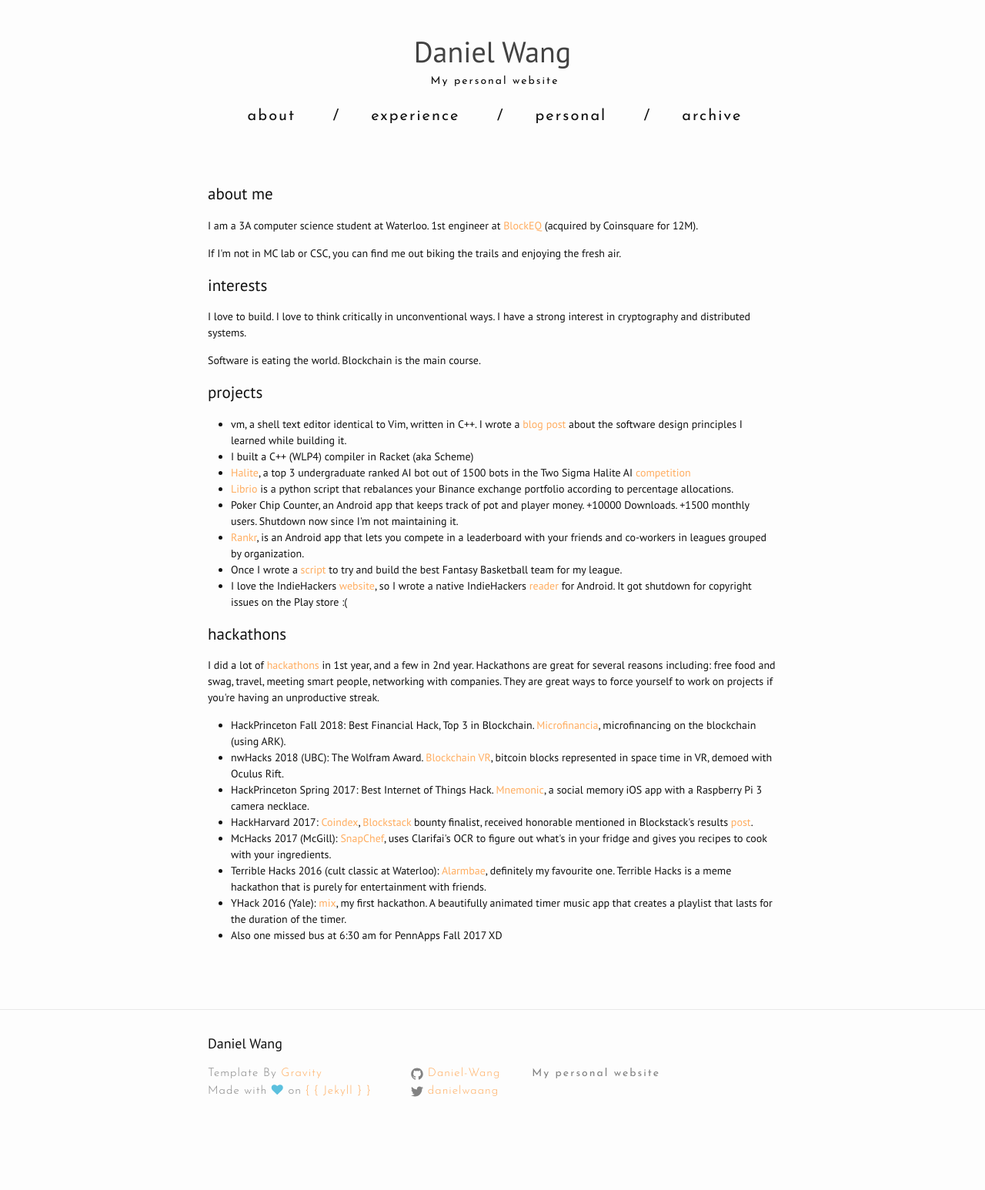
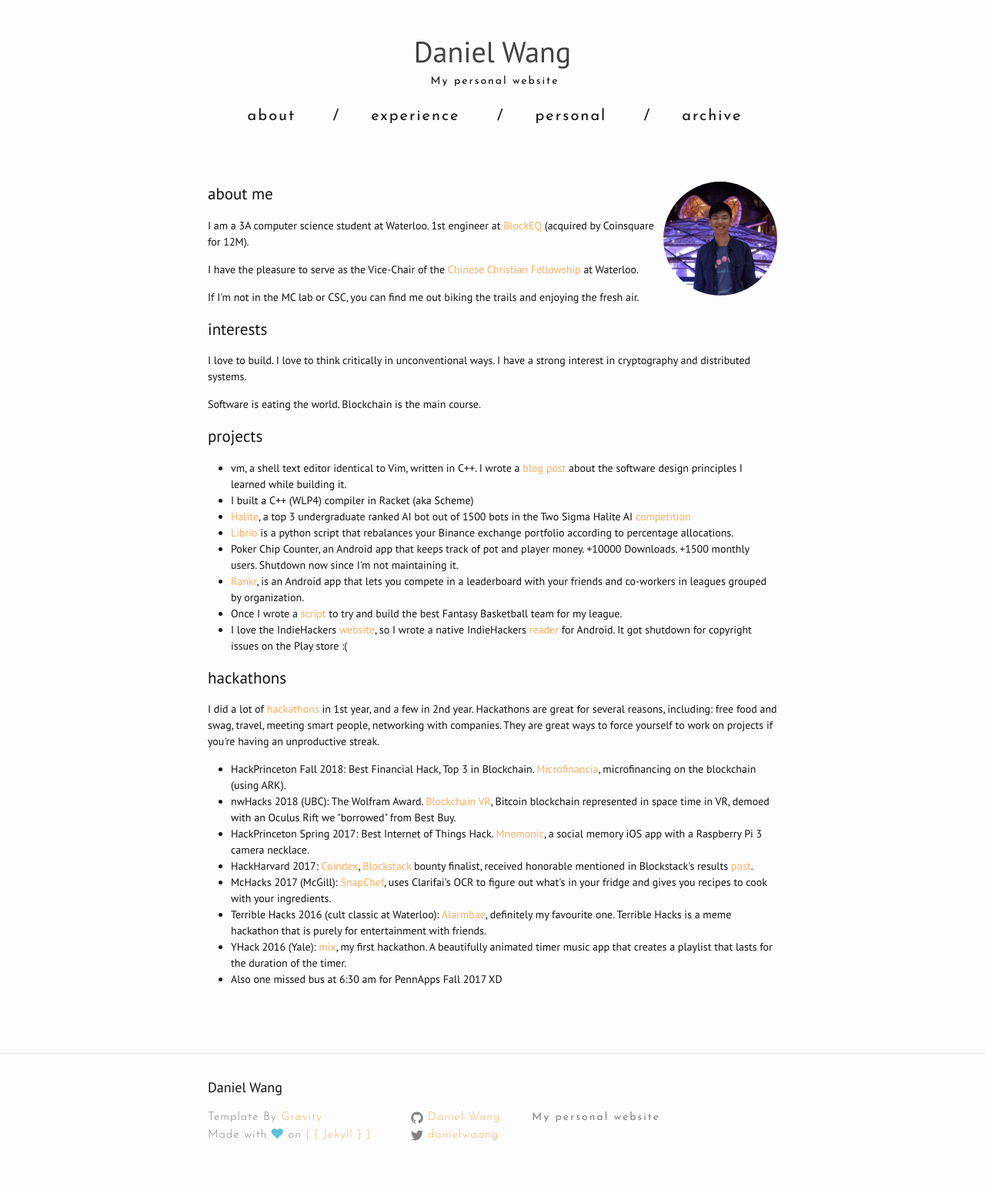
Before and after one commit to Daniel-Wang/website, a Jekyll site: the page built from index.html, in a window 1280 px wide. Shown: the whole page at 77% size. Built offline with Jekyll 4.4.1, drawn with Linux system fonts in a browser that asks for light colours; nearby versions of some CDN libraries; the list of posts is cut into pages by our own code; before the commit the page ends 1489 px from its top, so only the background shows below that.

```diff
--- a/_includes/head.html
+++ b/_includes/head.html
@@ -2,12 +2,17 @@
   <meta charset="utf-8">
   <meta http-equiv="X-UA-Compatible" content="IE=edge">
   <meta name="viewport" content="width=device-width, initial-scale=1">
+
+  <meta name="keywords" content="daniel, wang, waterloo, computer science, coder, blockeq, google, intern, blockchain, bitcoin">
 
   <title>{% if page.title %}{{ page.title | escape_once }}{% else %}{{ site.title | escape_once }}{% endif %}</title>
   <meta name="description" content="{% if page.excerpt %}{{ page.excerpt | strip_html | strip_newlines | truncate: 160 }}{% else %}{{ site.description }}{% endif %}">
   <link href='https://fonts.googleapis.com/css?family=PT+Sans:400,700,400italic,700italic|Source+Sans+Pro:400,700,200,300|Josefin+Sans:400,600,700,300' rel='stylesheet' type='text/css'>
   <link href="https://maxcdn.bootstrapcdn.com/font-awesome/4.5.0/css/font-awesome.min.css" rel="stylesheet">
 
+  <link rel="icon" type="image/png" href="favicon-32x32.png" sizes="32x32">
+  <link rel="icon" type="image/png" href="favicon-16x16.png" sizes="16x16">
+
   <link rel="stylesheet" href="{{ "/css/style.css" | prepend: site.baseurl }}">
   <link rel="canonical" href="{{ page.url | replace:'index.html','' | prepend: site.baseurl | prepend: site.url }}">
   <link rel="alternate" type="application/rss+xml" title="{{ site.title }}" href="{{ "/feed.xml" | prepend: site.baseurl | prepend: site.url }}">
--- a/css/style.scss
+++ b/css/style.scss
@@ -88,8 +88,11 @@ ul, ol, dl, figure,
  * Images
  */
 img {
-    max-width: 100%;
+    max-width: 20%;
+    max-height: 20%;
     vertical-align: middle;
+    border-radius: 50%;
+    float: right;
 }
 
 
--- a/experience.html
+++ b/experience.html
@@ -12,7 +12,7 @@ permalink: /experience/
      these companies, both technically and personally! </p>
 
   <ul>
-    <li> I'm an upcoming (Summer 2019) Software Engineering Intern at Google Cloud in New York City. </li>
+    <li> I'm an upcoming (Summer 2019) Software Engineering Intern at <a href="https://cloud.google.com/kms/">Google Cloud</a> in New York City. </li>
     <li> Software Engineer Co-op - Blockchain at <a href="https://blockeq.com/">BlockEQ</a> in Toronto.</li>
     <li> Software Engineer Co-op at <a href="https://athinkingape.com/">A Thinking Ape</a> in Vancouver. </li>
     <li> Android Developer Co-op at <a href="https://getsensibill.com/">Sensibill</a> in Toronto.</li>
--- a/index.html
+++ b/index.html
@@ -4,12 +4,13 @@ layout: default
 
 <div class="home">
 
-  <!-- Add a photo here -->
+  <img src="img/profile.jpg" alt="Avatar">
 
   <h2> about me </h2>
 
   <p> I am a 3A computer science student at Waterloo. 1st engineer at <a href="https://blockeq.com">BlockEQ</a> (acquired by Coinsquare for 12M).</p>
-  <p> If I'm not in MC lab or CSC, you can find me out biking the trails and enjoying the fresh air. </p>
+  <p> I have the pleasure to serve as the Vice-Chair of the <a href="https://www.uwccf.com/">Chinese Christian Fellowship</a> at Waterloo. </p>
+  <p> If I'm not in the MC lab or CSC, you can find me out biking the trails and enjoying the fresh air. </p>
 
   <h2> interests </h2>
 
@@ -30,12 +31,14 @@ layout: default
   </ul>
 
   <h2> hackathons </h2>
-  <p> I did a lot of <a href="https://devpost.com/Daniel-Wang">hackathons</a> in 1st year, and a few in 2nd year. Hackathons are great for several reasons including: free food and swag, travel, meeting smart people, networking with companies.
+  <p> I did a lot of <a href="https://devpost.com/Daniel-Wang">hackathons</a> in 1st year,
+    and a few in 2nd year. Hackathons are great for several reasons, including:
+    free food and swag, travel, meeting smart people, networking with companies.
     They are great ways to force yourself to work on projects if you're having an unproductive streak. </p>
 
   <ul>
     <li> HackPrinceton Fall 2018: Best Financial Hack, Top 3 in Blockchain. <a href="https://devpost.com/software/arkmicrofinance">Microfinancia</a>, microfinancing on the blockchain (using ARK). </li>
-    <li> nwHacks 2018 (UBC): The Wolfram Award. <a href="https://devpost.com/software/blockchain-vr">Blockchain VR</a>, bitcoin blocks represented in space time in VR, demoed with Oculus Rift. </li>
+    <li> nwHacks 2018 (UBC): The Wolfram Award. <a href="https://devpost.com/software/blockchain-vr">Blockchain VR</a>, Bitcoin blockchain represented in space time in VR, demoed with an Oculus Rift we "borrowed" from Best Buy. </li>
     <li> HackPrinceton Spring 2017: Best Internet of Things Hack. <a href="https://devpost.com/software/mnemonic">Mnemonic</a>, a social memory iOS app with a Raspberry Pi 3 camera necklace. </li>
     <li> HackHarvard 2017: <a href="https://github.com/Daniel-Wang/Coindex">Coindex</a>, <a href="https://blockstack.org/">Blockstack</a> bounty finalist, received honorable mentioned in Blockstack's results <a href="https://blog.blockstack.org/encrypted-token-portfolio-bounty-recap/">post</a>. </li>
     <li> McHacks 2017 (McGill): <a href="https://github.com/Daniel-Wang/SnapChef">SnapChef</a>, uses Clarifai's OCR to figure out what's in your fridge and gives you recipes to cook with your ingredients. </li>
```
Also changed, not shown: favicon-16x16.png (added), favicon-32x32.png (added), favicon.ico (added), img/profile.jpg (added), 1 other file.
